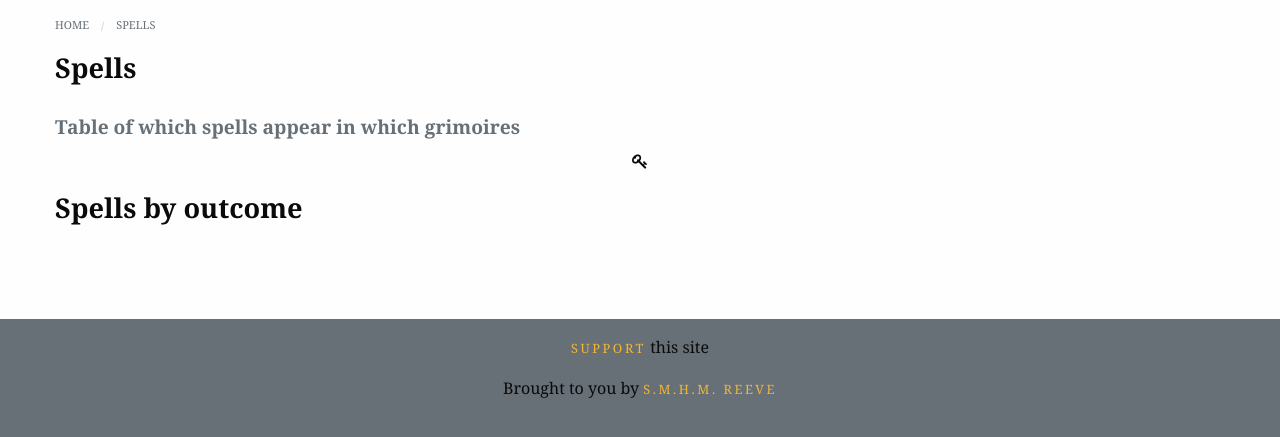
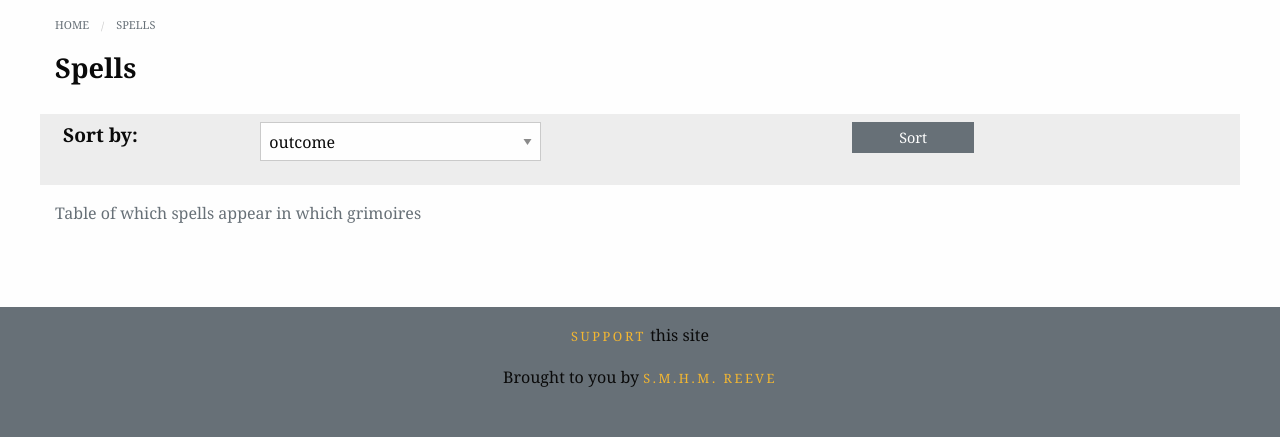
Before and after one commit to mouse-reeve/grimoire-site, a Flask app: template grimoire/templates/spells.html in a window 1280 px wide. Shown: the part 154-591 px from the top of the page. Run offline with Flask 2, Linux system fonts and the light colour scheme; the template is opened without the code that fills it, so the values that code supplies are empty; some libraries are stand-ins or nearby versions; some web fonts are replaced.

Commit message:
Consistent filter formatting

```diff
--- a/grimoire/templates/spells.html
+++ b/grimoire/templates/spells.html
@@ -13,11 +13,28 @@
 
 
 <div id="content" class="medium-12 columns">
-    <h3><a href="/table/spell">Table of which spells appear in which grimoires</a></h3>
+    <div class="filter row">
+        <form method="get" action="spell">
+            <div class="columns medium-2">
+                <h3>
+                    Sort by:
+                </h3>
+            </div>
+            <div class="columns medium-6">
+                <select name="sort">
+                    <option selected value="outcome">outcome</option>
+                    <option value="grimoire">grimoire</option>
+                    <option value="alphabetical">alphabetically</option>
+                </select>
+            </div>
+            <div class="columns medium-4">
+                <input class="button" type="submit" value="Sort">
+            </div>
+        </form>
+    </div>
+    <p><a href="/table/spell">Table of which spells appear in which grimoires</a></p>
 
-    <div class="divider"></div>
 
-    <h2>Spells by outcome</h2>
     <div id="item-lists">
         <ul class="card accordion" data-accordion data-allow-all-closed="true" data-accordion data-multi-expand="true">
         {% for outcome, spell_list in spells.items() | sort %}
```
Also changed, not shown: grimoire/templates/timeline.html (+11 -2 lines).
